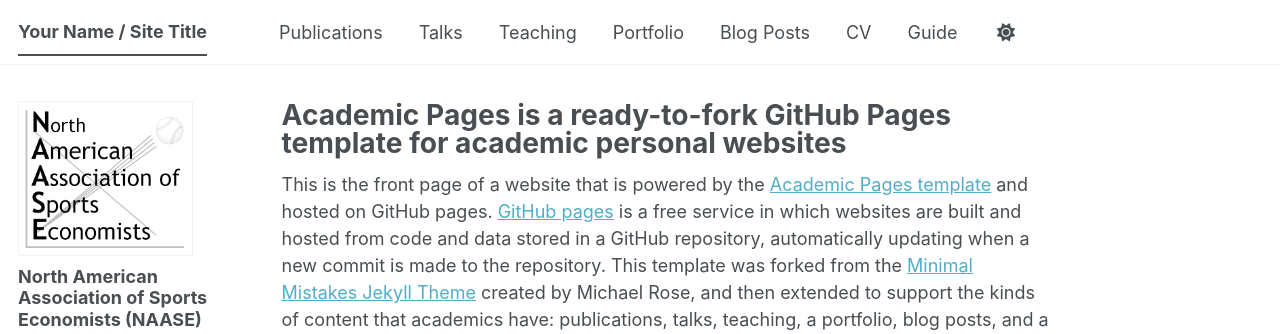
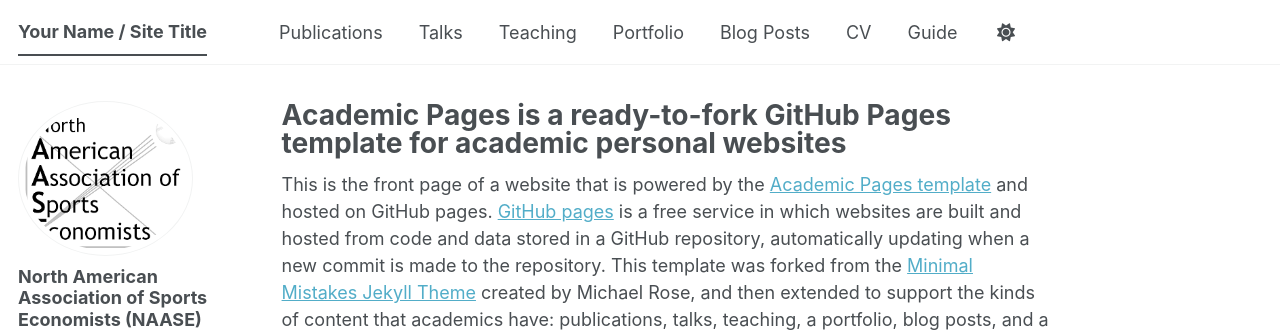
Before and after one commit to naaseweb/naaseweb.github.io, a Jekyll site: the page built from _pages/about.md, in a window 1280 px wide. Shown: the top 334 px of the page. Built offline with Jekyll 4.4.1, drawn with Linux system fonts in a browser that asks for light colours; some web fonts are replaced; a script bundle is joined from its source files by our own code; library files that are not in the unit come from our copies.

Commit message:
Update main.scss

```diff
--- a/assets/css/main.scss
+++ b/assets/css/main.scss
@@ -39,6 +39,5 @@
 
     "vendor/font-awesome/fontawesome",
     "vendor/font-awesome/solid",
-    "vendor/font-awesome/brands",
-    "custom"
+    "vendor/font-awesome/brands"
 ;
```
